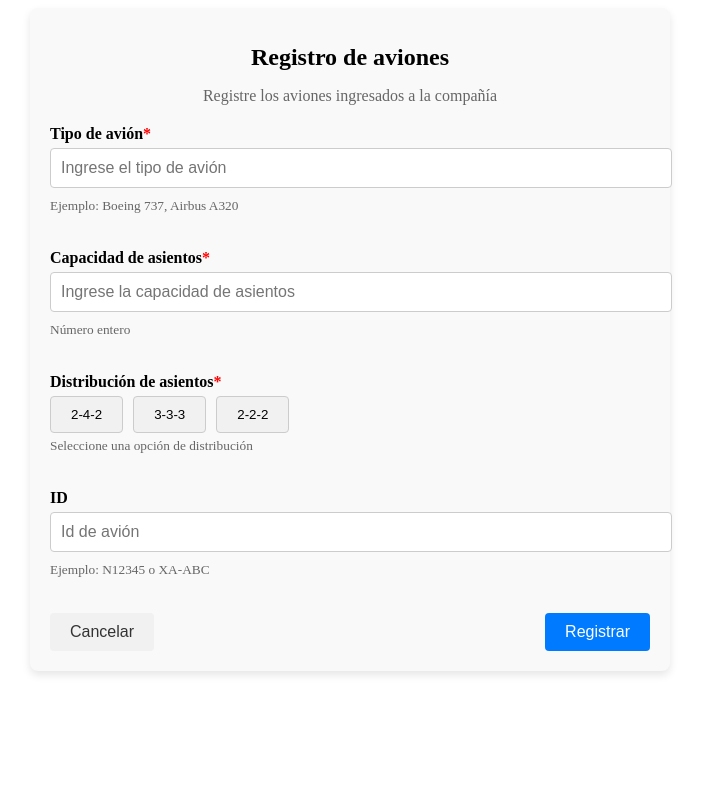
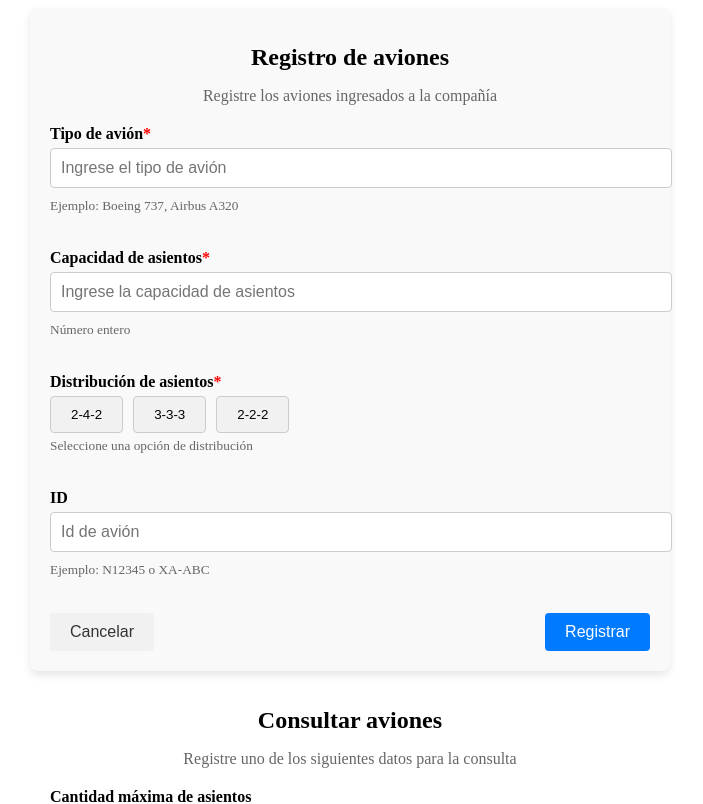
Before and after one commit to Reginork/gestion-de-vuelos, a Next.js app: page / in a window 1280 px wide. Shown: the top 804 px of the page, without its empty margins (290-993 px from the left). Built offline with nearby package versions, Linux system fonts and the light colour scheme.

Commit message:
Mostrar página de consulta

```diff
--- a/app/page.tsx
+++ b/app/page.tsx
@@ -1,11 +1,13 @@
 import React from 'react';
 import './styles/global.css';
 import AirplaneForm from './components/RegisterAirplane';
+import ConsultAirplane from './components/ConsultAirplane';
 
 const app = () => {
   return (
     <div>
       <AirplaneForm />
+      <ConsultAirplane />
     </div>
   );
 };
```
